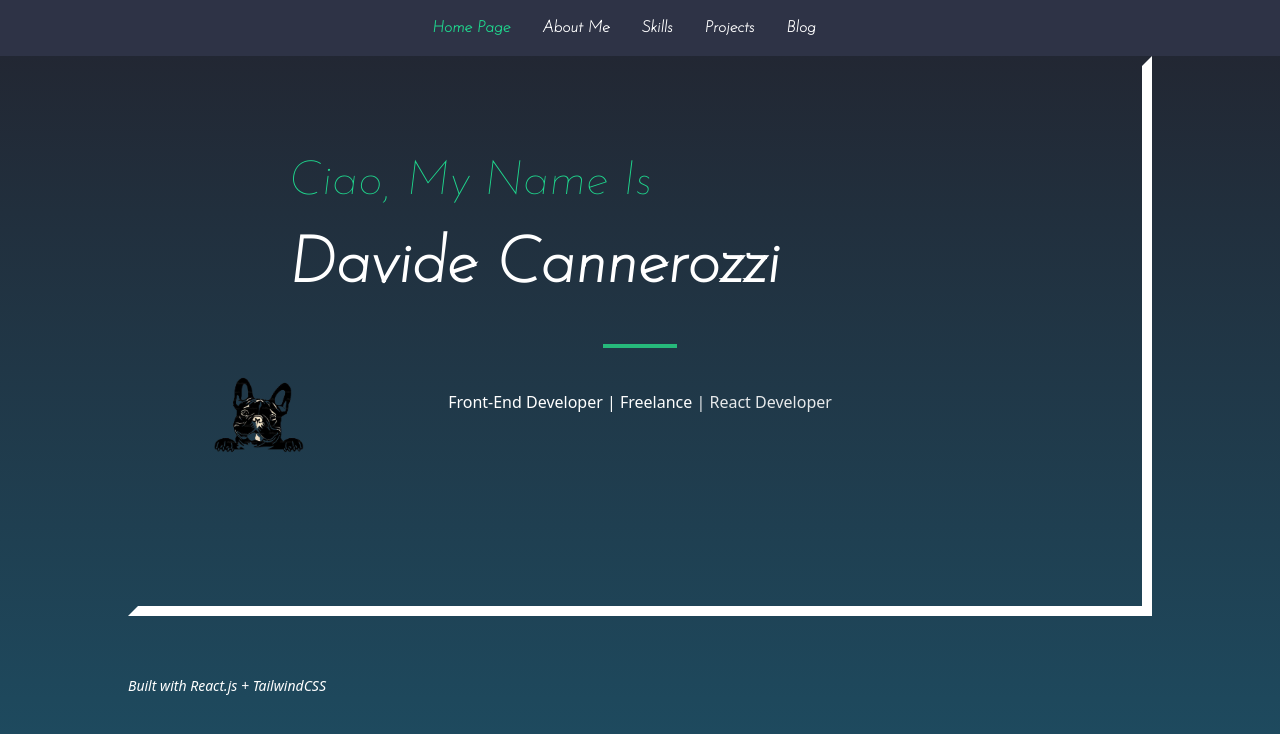
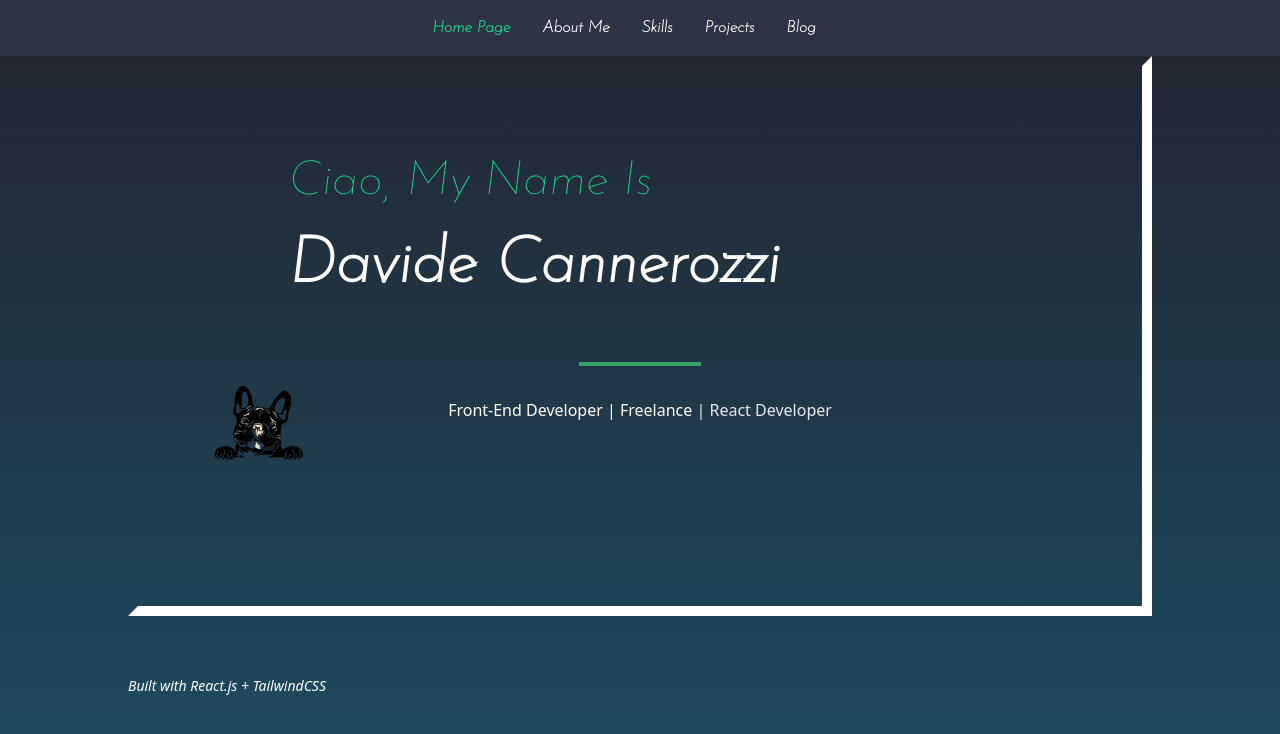
Before and after one commit to DavideCannerozzi/newPortfolio, a React (Create React App) app: page / in a window 1280 px wide. Shown: the top 734 px of the page. Built offline with nearby package versions, Linux system fonts and the light colour scheme.

Commit message:
remove some css

```diff
--- a/src/components/Bar.css
+++ /dev/null
@@ -1,6 +0,0 @@
-.bar-div{
-   border:2px solid #26B97B;
-   width:10%;
-   margin:30px auto;
-   background-color:#26B97B
-}
--- a/src/components/Bar.jsx
+++ b/src/components/Bar.jsx
@@ -1,10 +1,9 @@
 import React from 'react'
-import './Bar.css'
 
 export default function Bar() {
    return (
       <>
-         <hr className="bar-div" />
+         <hr className="mt-12 mx-auto border-2 border-solid w-1/6 bg-green-500 border-green-600" />
       </>
    )
 }
```
